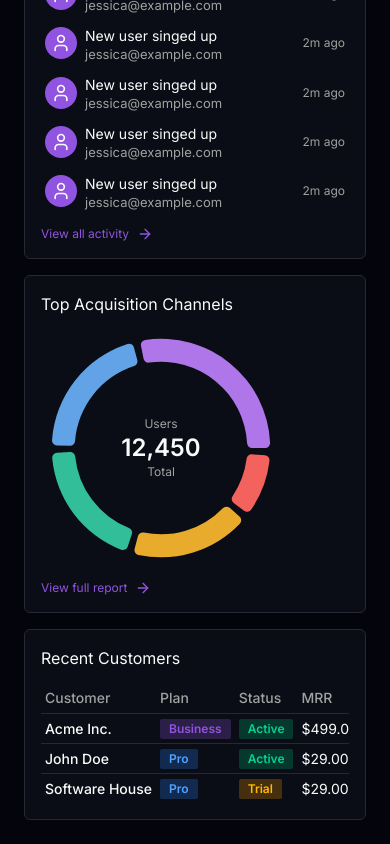
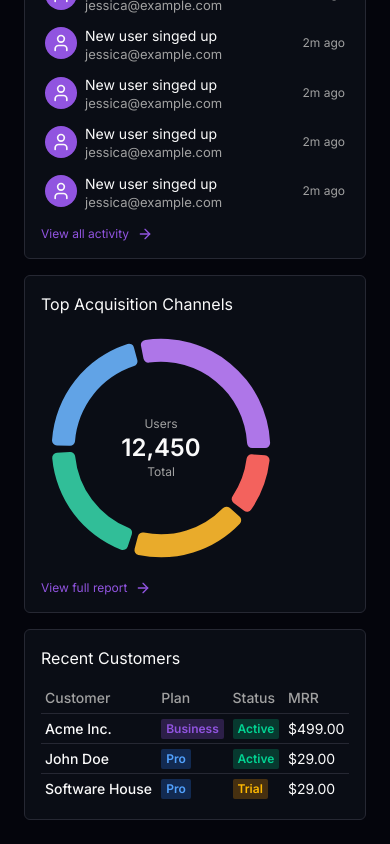
Before and after one commit to svsxn/metricly, a Next.js app: page / in a window 390 px wide. Shown: the part 1179-2023 px from the top of the page. Built offline with nearby package versions, Linux system fonts and the light colour scheme.

Commit message:
fix: responsiveness

```diff
--- a/src/components/dashboard/customers-table.tsx
+++ b/src/components/dashboard/customers-table.tsx
@@ -11,7 +11,7 @@ import { Badge } from "../ui/badge";
 import { Customer } from "@/types/general";
 import { cn } from "@/lib/utils";
 
-const badgeBaseClassName = "rounded-xs font-semibold";
+const badgeBaseClassName = "p-1 rounded-xs font-semibold";
 
 const planClassName = {
   Business: "bg-primary/25 text-primary",
@@ -74,8 +74,8 @@ const columns: Column[] = [
   },
   {
     header: "Actions",
-    headClassName: "text-right",
-    cellClassName: "text-right",
+    headClassName: "hidden sm:table-cell text-right",
+    cellClassName: "hidden sm:table-cell text-right",
     render: () => "...",
   },
 ];
```
